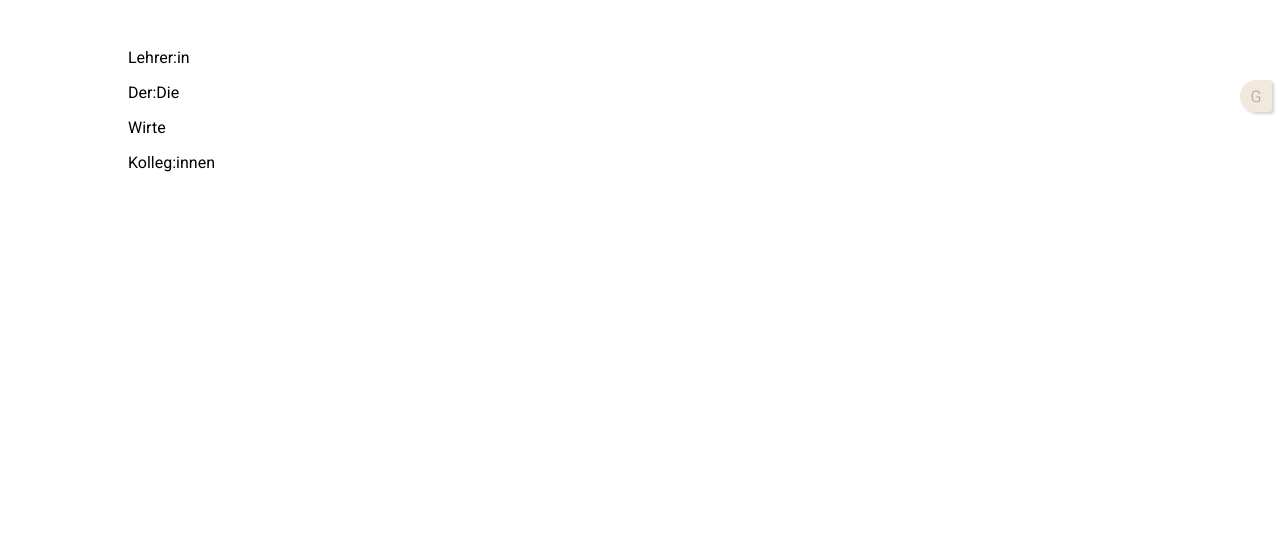
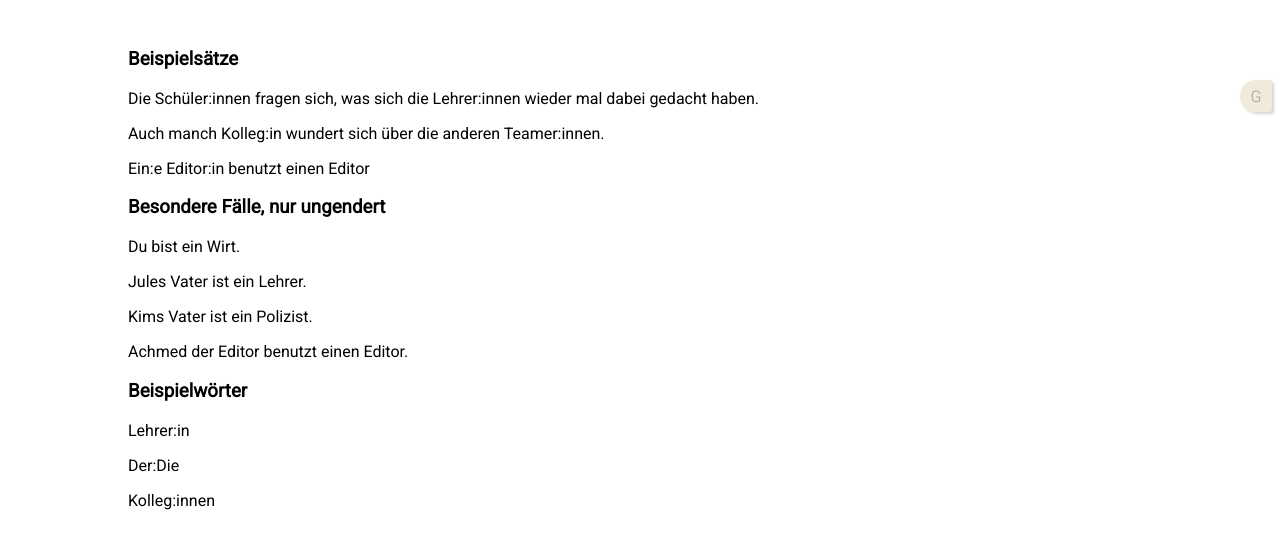
Before and after one commit to soeren-kirchner/gendy, a plain HTML site: page index.html in a window 1280 px wide. Drawn offline with Linux system fonts and the light colour scheme.

Commit message:
add examples

```diff
--- a/index.html
+++ b/index.html
@@ -21,9 +21,18 @@
     </div>
     <main>
         <article>
+            <h3>Beispielsätze</h3>
+            <p>Die <span class="g">Schüler|innen|Schülys</span> fragen sich, was sich die <span class="g">Lehrer|innen|Lehrys</span> wieder mal dabei gedacht haben.</p>
+            <p>Auch manch <span class="g">Kolleg|in|y</span> wundert sich über die anderen <span class="g">Teamer|innen|Teamys</span>.</p>
+            <p><span class="g">Ein|e|Ein</span> <span class="g">Editor|in|Edity</span> benutzt einen Editor</p>
+            <h3>Besondere Fälle, nur ungendert</h3>
+            <p>Du bist ein <span class="g">Wirt||y</span>.</p>
+            <p>Jules Vater ist ein <span class="g">Lehrer||Lehry</span>.</p>
+            <p>Kims Vater ist ein <span class="g">Polizist||y</span>.</p>
+            <p>Achmed der <span class="g">Editor||Edity</span> benutzt einen Editor.</p>
+            <h3>Beispielwörter</h3>
             <p><span class="g">Lehrer|in|Lehry</span></p>
             <p><span class="g">Der|Die|Das</span></p>
-            <p><span class="g">Wirte||Wirtys</span></p>
             <p><span class="g">Kolleg|innen|ys</span></p>
         </article>
     </main>
```
